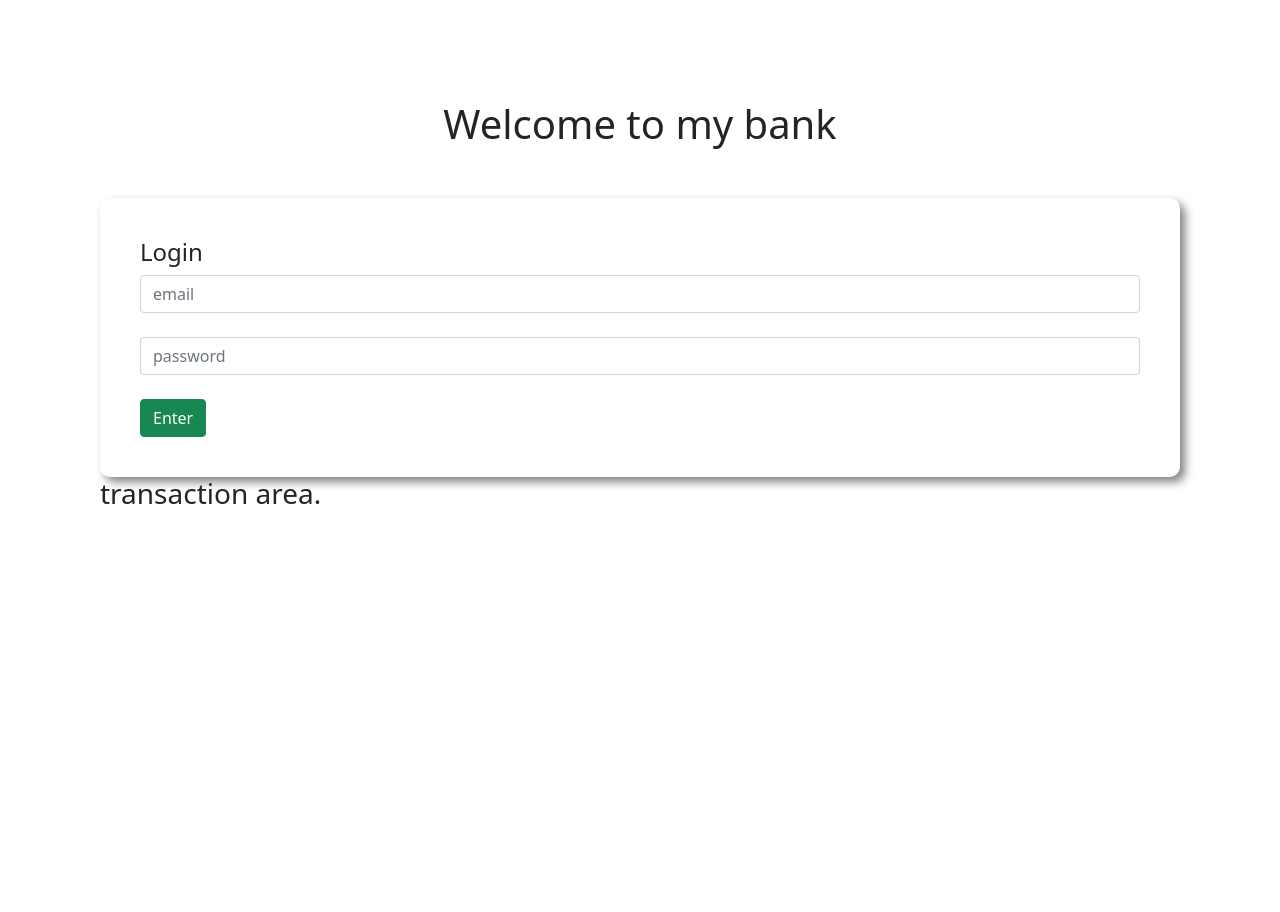
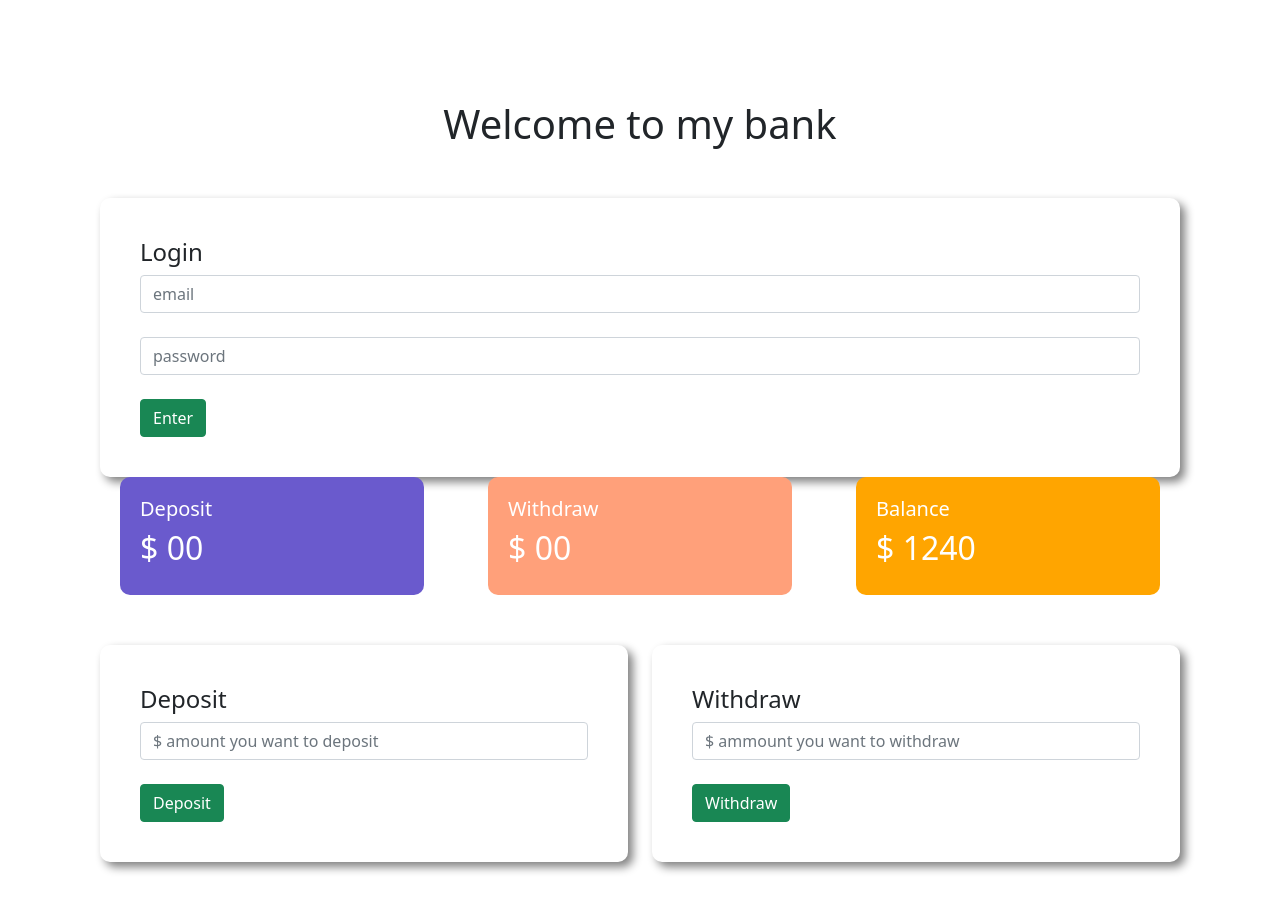
Before and after one commit to ruhulrabby/Bank-js, a plain HTML site: page index.html in a window 1280 px wide. Before the commit the page ends 800 px from the top, so only its background shows below. Drawn offline with nearby package versions, Linux system fonts and the light colour scheme.

Commit message:
added all

```diff
--- a/index.html
+++ b/index.html
@@ -13,6 +13,7 @@
     <link rel="stylesheet" href="style.css" />
 
   <body>
+      <!-- login area -->
     <div id="login-area">
       <h1 class="text-center">Welcome to my bank</h1>
       <div class="submit-area">
@@ -30,12 +31,54 @@
         <button id="login" class="btn btn-success">Enter</button>
       </div>
     </div>
+
+    <!-- transaction area -->
+
     <div id="transaction-area">
-        <h3>transaction area.</h3>
+        <div class="row">
+            <div class="col-md-4">
+                <div class="deposit status">
+                    <h5>Deposit</h5>
+                    <h2>$ <span id="currentDeposit">00</span> </h2>
+                </div>
+            </div>
+            <div class="col-md-4">
+                <div class="withdraw status">
+                    <h5>Withdraw</h5>
+                    <h2>$ <span id="currentWithdraw">00</span></h2>
+                </div>
+            </div>
+            <div class="col-md-4">
+                <div class="balance status">
+                    <h5>Balance</h5>
+                    <h2>$ <SPan id="currentBalance">1240</SPan></h2>
+                </div>
+            </div>
+        </div>
+
+        <!-- input area -->
+        <div class="row">
+            <div class="col-md-6">
+                <div class="submit-area">
+                    <h4>Deposit</h4>
+                    <input id="depositAmount" type="text" class="form-control" placeholder="$ amount you want to deposit">
+                    <br>
+                    <button id="addDeposit" class="btn btn-success">Deposit</button>
+                </div>
+            </div>
+            <div class="col-md-6">
+                <div class="submit-area">
+                    <h4>Withdraw</h4>
+                    <input id="withdrawAmount" type="text" class="form-control" placeholder="$ ammount you want to withdraw">
+                    <br>
+                    <button id="addWithdraw" class="btn btn-success">Withdraw</button>
+                </div>
+            </div>
+        </div>
     </div>
     <script>
+      // login button event handler
       const loginBtn = document.getElementById("login");
-
       loginBtn.addEventListener("click", function () {
         const loginArea = document.getElementById("login-area");
         loginArea.style.display ="none";
@@ -44,6 +87,54 @@
 
       });
 
+      //deposit button event handler
+      const depositBtn = document.getElementById("addDeposit");
+
+      depositBtn.addEventListener("click", function() {
+          // const depositNumber = getInputNumber("depositAmount");
+           const depositNumber = getInputNumber("depositAmount");
+
+
+          updateSpanText("currentDeposit", depositNumber);
+          updateSpanText("currentBalance", depositNumber);
+
+          document.getElementById("depositAmount").value = "";
+
+      })
+
+      //withdraw button event handler
+      const withdrawBtn = document.getElementById("addWithdraw");
+      withdrawBtn.addEventListener("click", function() {
+          const withdrawNumber = getInputNumber("withdrawAmount");
+
+          updateSpanText("currentWithdraw", withdrawNumber);
+          document.getElementById("withdrawAmount").value = "";
+
+        function getInputNumber (id) {
+            const amount = document.getElementById(id).innerText;
+            const amountNumber = parseFloat(amount);
+            return amountNumber;
+
+
+        }
+
+      })
+
+
+      function updateSpanText(id,depositNumber) {
+            const current = document.getElementById(id).innerText;
+            const CurrentNumber = parseFloat(current);
+            const totalAmount = depositNumber + CurrentNumber;
+            document.getElementById(id).innerText = totalAmount;
+
+
+      }
+
+      //   const currentDeposit = document.getElementById("currentDeposit").innerText;
+        //   const currentDepositNumber = parseFloat(currentDeposit);
+        //   const totalDeposit = depositNumber + currentDepositNumber;
+
+          //document.getElementById("currentDeposit").innerText = totalDeposit;
 
     </script>
   </body>
--- a/style.css
+++ b/style.css
@@ -8,3 +8,22 @@ body {
   box-shadow: 5px 5px 10px gray;
   padding: 40px;
 }
+
+.deposit {
+  background-color: slateblue;
+}
+
+.withdraw {
+  background-color: lightsalmon;
+}
+
+.balance {
+  background-color: orange;
+}
+
+.status {
+  margin: 0 20px;
+  color: white;
+  padding: 20px;
+  border-radius: 10px;
+}
```
